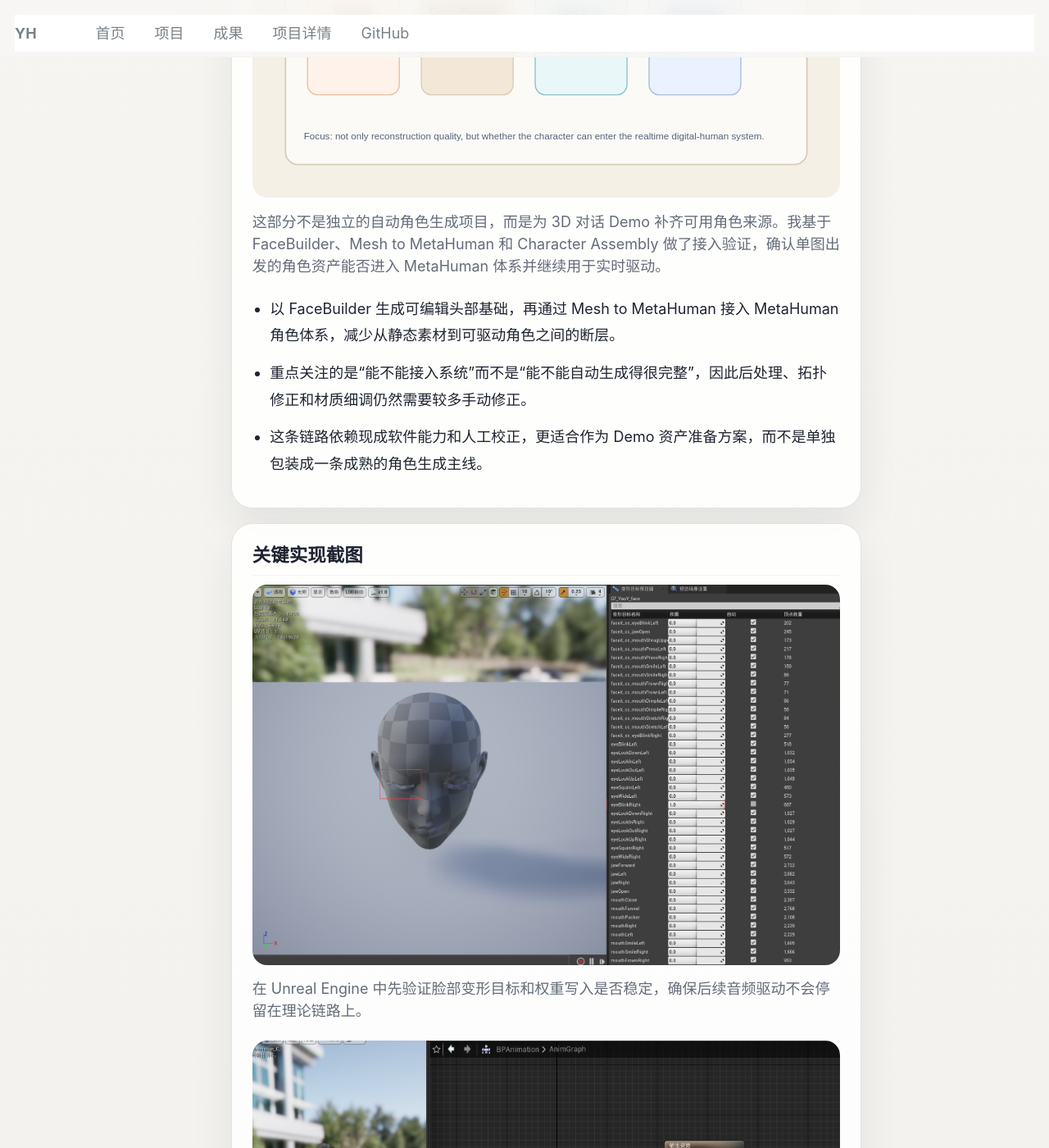
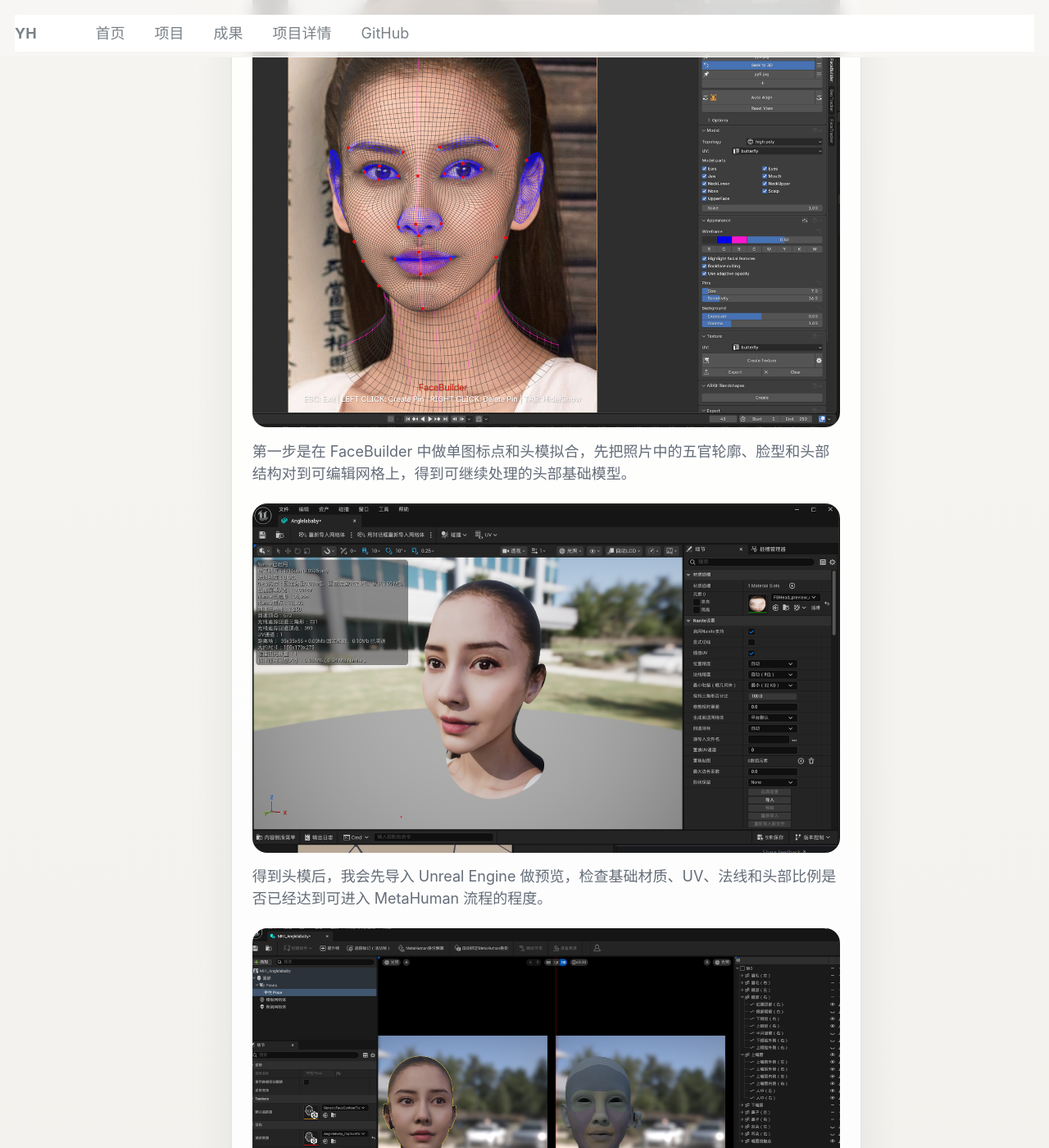
Before and after one commit to svitass/svitass.github.io, a Jekyll site: the page built from _portfolio/realtime-3d-avatar-demo.md, in a window 1280 px wide and 1400 px high, scrolled down 1259 px. Shown: the whole window at 82% size. Built offline with Jekyll 4.4.1, drawn with Linux system fonts in a browser that asks for light colours; our own code applies the rules of GitHub Pages for plain Markdown files; some of the changed text lies outside the part shown.

Commit message:
Update 3D avatar face reconstruction section

```diff
--- a/_portfolio/realtime-3d-avatar-demo.md
+++ b/_portfolio/realtime-3d-avatar-demo.md
@@ -42,32 +42,29 @@
   </section>
 
   <section class="project-detail__block">
-    <h2>角色资产接入探索</h2>
+    <h2>人脸重建与角色接入</h2>
+    <p class="project-detail__lead">这部分不再放泛化的调试截图，而是直接展示我在 FaceBuilder 到 MetaHuman 这条链路里实际做的人脸重建与角色接入步骤。</p>
     <div class="project-visual">
-      <img src="/images/projects/image-to-3d-cover.svg" alt="FaceBuilder 到 MetaHuman 的角色接入流程">
-      <p class="project-visual__caption">这部分不是独立的自动角色生成项目，而是为 3D 对话 Demo 补齐可用角色来源。我基于 FaceBuilder、Mesh to MetaHuman 和 Character Assembly 做了接入验证，确认单图出发的角色资产能否进入 MetaHuman 体系并继续用于实时驱动。</p>
+      <img src="/images/projects/facebuilder-marker.png" alt="FaceBuilder 中的人脸标点与头模拟合">
+      <p class="project-visual__caption">第一步是在 FaceBuilder 中做单图标点和头模拟合，先把照片中的五官轮廓、脸型和头部结构对到可编辑网格上，得到可继续处理的头部基础模型。</p>
+    </div>
+    <div class="project-visual">
+      <img src="/images/projects/facebuilder-ue-import.png" alt="FaceBuilder 头模导入 Unreal Engine 预览">
+      <p class="project-visual__caption">得到头模后，我会先导入 Unreal Engine 做预览，检查基础材质、UV、法线和头部比例是否已经达到可进入 MetaHuman 流程的程度。</p>
+    </div>
+    <div class="project-visual">
+      <img src="/images/projects/facebuilder-metahuman-identity.png" alt="Mesh to MetaHuman 身份解算界面">
+      <p class="project-visual__caption">核心步骤是 Mesh to MetaHuman 的身份解算。这里要把导入头模和 MetaHuman 身份骨架对齐，让系统识别出可重建的人脸结构，而不是只停留在静态头模展示。</p>
+    </div>
+    <div class="project-visual">
+      <img src="/images/projects/facebuilder-final-assembly.png" alt="MetaHuman 最终角色装配结果">
+      <p class="project-visual__caption">解算完成后再做最终装配，把头部、身体和默认服装组合成完整角色。到这一步，角色才真正能进入后续实时对话和驱动验证流程。</p>
     </div>
     <ul class="detail-list">
-      <li>以 FaceBuilder 生成可编辑头部基础，再通过 Mesh to MetaHuman 接入 MetaHuman 角色体系，减少从静态素材到可驱动角色之间的断层。</li>
-      <li>重点关注的是“能不能接入系统”而不是“能不能自动生成得很完整”，因此后处理、拓扑修正和材质细调仍然需要较多手动修正。</li>
-      <li>这条链路依赖现成软件能力和人工校正，更适合作为 Demo 资产准备方案，而不是单独包装成一条成熟的角色生成主线。</li>
+      <li>这条链路的重点不是“自动一键生成”，而是把照片出发的人脸重建结果稳定接进 MetaHuman 体系。</li>
+      <li>真正费时间的部分主要在标点精修、导入检查、身份解算以及最终装配衔接，而不是单一步骤本身。</li>
+      <li>整理完这套流程后，3D 对话 Demo 就不再依赖固定角色资产，而是具备了从人脸重建到角色接入的补链能力。</li>
     </ul>
-  </section>
-
-  <section class="project-detail__block">
-    <h2>关键实现截图</h2>
-    <div class="project-visual">
-      <img src="/images/projects/realtime-3d-face-driving.png" alt="3D 数字人面部驱动调试界面">
-      <p class="project-visual__caption">在 Unreal Engine 中先验证脸部变形目标和权重写入是否稳定，确保后续音频驱动不会停留在理论链路上。</p>
-    </div>
-    <div class="project-visual">
-      <img src="/images/projects/realtime-3d-livelink.png" alt="3D 数字人 Live Link 骨骼驱动节点">
-      <p class="project-visual__caption">身体侧通过 Live Link 接入姿态流，把外部驱动和角色动画图真正接起来，而不是只做离线导入。</p>
-    </div>
-    <div class="project-visual">
-      <img src="/images/projects/realtime-3d-video-driver.png" alt="3D 数字人视频驱动角色流程图">
-      <p class="project-visual__caption">围绕视频或外部姿态信号做驱动链路验证，覆盖输入解析、去抖、动画补全和角色运行时输出。</p>
-    </div>
   </section>
 
   <section class="project-detail__block">
```
Also changed, not shown: images/projects/facebuilder-final-assembly.png (added), images/projects/facebuilder-marker.png (added), images/projects/facebuilder-metahuman-identity.png (added), images/projects/facebuilder-ue-import.png (added).
